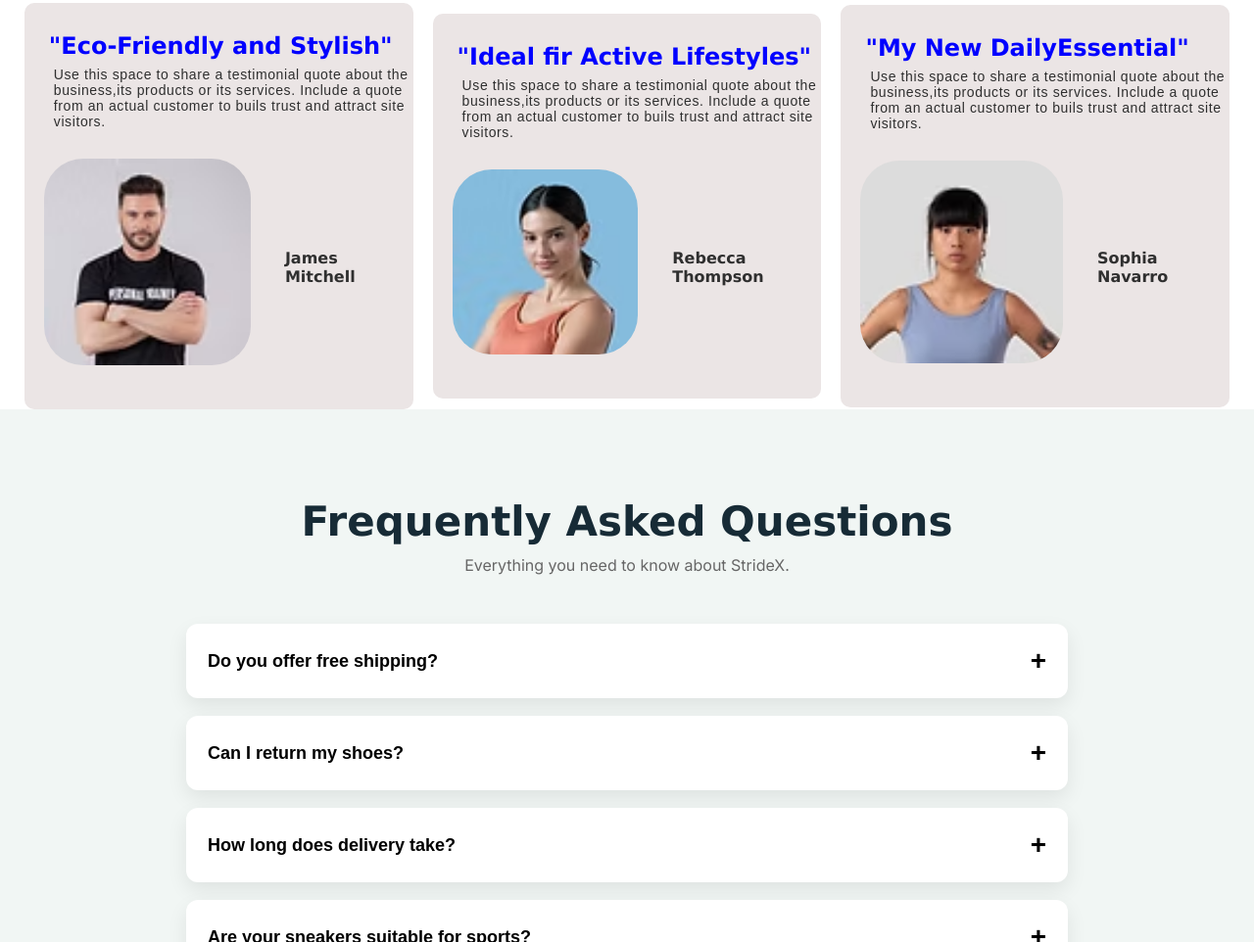
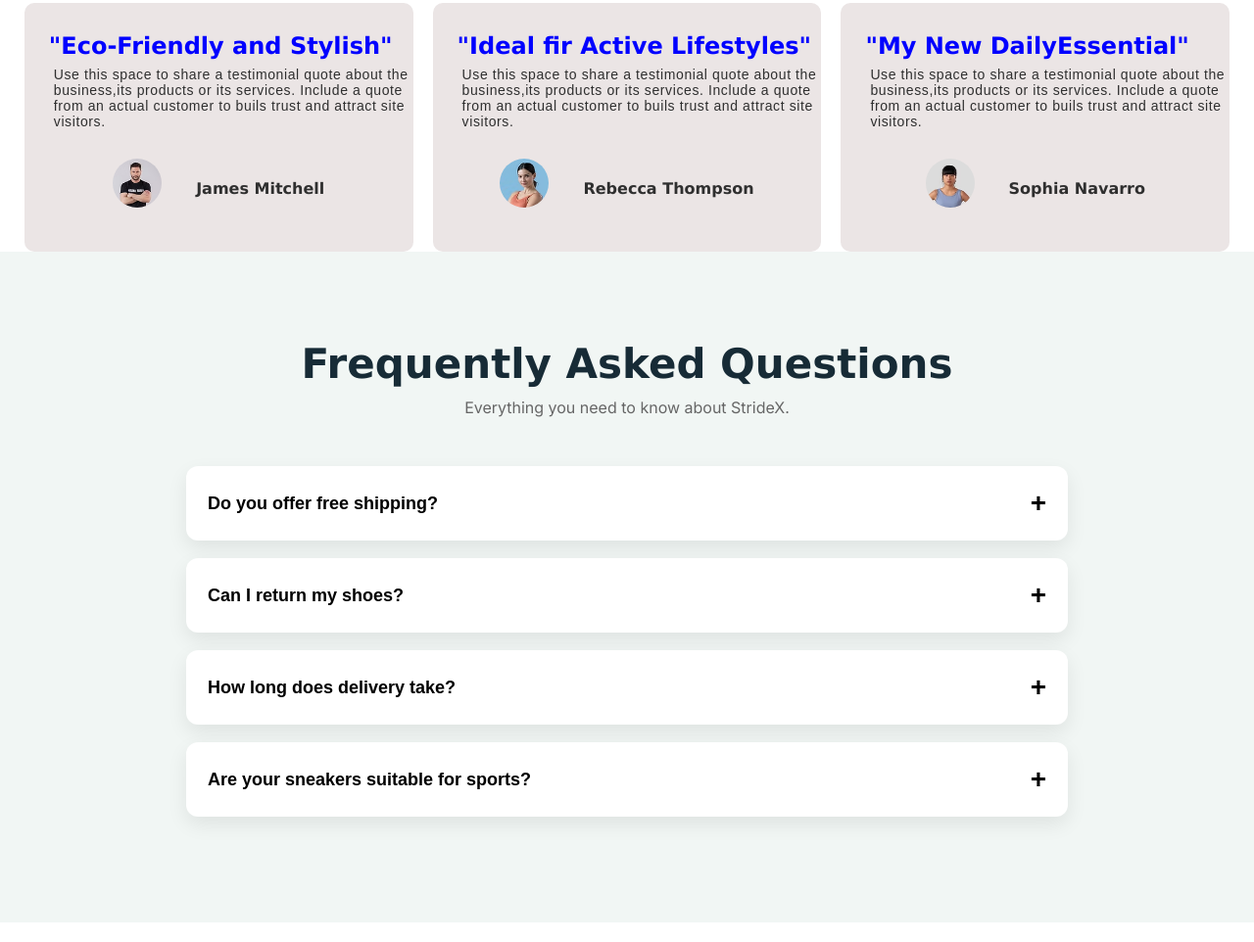
Before and after one commit to gauri9368gupta-maker/Shoes-webpage, a plain HTML site: page index.html in a window 1280 px wide. Shown: the part 4814-5776 px from the top of the page at 98% size. Drawn offline with Linux system fonts and the light colour scheme.

Commit message:
Update style.css

```diff
--- a/style.css
+++ b/style.css
@@ -317,9 +317,10 @@
 
 .peoples{
   display: block !important;
-  width: 250px !important;
+  width: 50px !important;
   height: auto !important;
   opacity: 1 !important;
+ border-radius: 50%;
   visibility: visible !important;
 }
 
```
